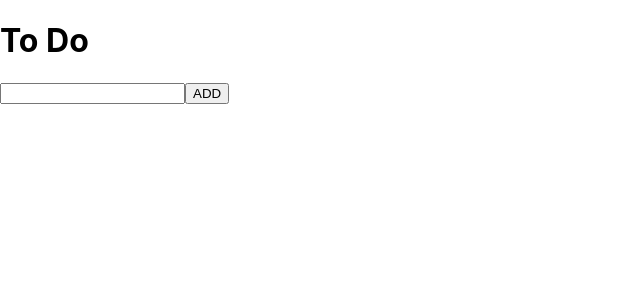
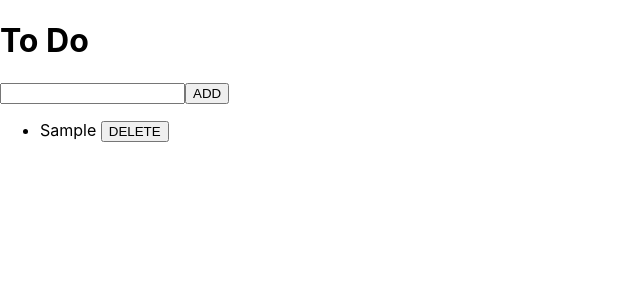
Before and after one commit to quavious/redux-tutorial, a React (Create React App) app: page / in a window 1280 px wide. Both pictures are taken after typing "Sample" into the empty fields and a click on the button "ADD". Shown: the top 300 px of the page, without its empty margins (0-640 px from the left). Built offline with nearby package versions, Linux system fonts and the light colour scheme.

Commit message:
Add, or Delete ToDo Element
With mapDispatchToProps
Attach Trigger Functions to Current Props of Element
Parameter Dispatch works like Method store.dispatch
actionTriggers define which action to trigger

```diff
--- /dev/null
+++ b/src/components/to-do.js
@@ -0,0 +1,23 @@
+import React from 'react';
+import {connect} from 'react-redux';
+
+import {actionTriggers} from '../store'
+
+const ToDos = ({text, id, deleteToDo}) => {
+    return (
+        <li id={id}>
+            {text} <button onClick={() => deleteToDo(id)}>DELETE</button>
+        </li>
+    )
+}
+
+const mapDispatchToProps = (dispatch, ownProps) => {
+    console.log(ownProps);
+    // We Can Use ownProps instead of ToDo Element id.
+    // Not Knowing How ownProps Works... :(
+    return {
+        deleteToDo : (id) => dispatch(actionTriggers.deleteToDo(id))
+    }
+}
+
+export default connect(null, mapDispatchToProps)(ToDos);
--- a/src/routes/Home.js
+++ b/src/routes/Home.js
@@ -1,8 +1,10 @@
 import React, { useState } from 'react'
 import {connect} from 'react-redux'
+import {actionTriggers} from '../store'
+import ToDo from '../components/to-do'
 
 const Home = (props) => {
-    const {toDos} = props;
+    const {toDos, addToDo} = props;
 
     const [text, setText] = useState("");
     const onChange = (e) => {
@@ -12,8 +14,10 @@ const Home = (props) => {
 
     const onSubmit = (e) => {
         e.preventDefault()
-        console.log(text)
+        addToDo(text)
         setText("");
+
+        console.log(toDos)
     }
     return <>
         <h1>To Do</h1>
@@ -22,7 +26,7 @@ const Home = (props) => {
             <button id="add">ADD</button>
         </form>
         <ul id="list">
-            {toDos.map(el => <li>{el}</li>)}
+            {toDos.map((el) => <ToDo key={el.id} text={el.text} id={el.id}/>)}
         </ul>
     </>
 }
@@ -35,4 +39,10 @@ const mapStateToProps = (state, ownProps) => {
     }
 }
 
-export default connect(mapStateToProps)(Home);
+const mapDispatchToProps = (dispatch, ownProps) => {
+    return {
+        addToDo : (text) => dispatch(actionTriggers.addToDo(text))
+    }
+}
+
+export default connect(mapStateToProps, mapDispatchToProps)(Home);
--- a/src/store.js
+++ b/src/store.js
@@ -3,14 +3,14 @@ import {createStore} from 'redux'
 const ADD = "ADD"
 const DELETE = "DELETE"
 
-export const addToDo = (text) => {
+const addToDo = (text) => {
     return {
         type: ADD,
         text
     }
 }
 
-export const deleteToDo = (id) => {
+const deleteToDo = (id) => {
     return {
         type: DELETE,
         id
@@ -20,7 +20,7 @@ export const deleteToDo = (id) => {
 const reducer = (state=[], action) => {
     switch (action.type) {
         case ADD:
-            return [{type: action.text, id: Date.now()}, ...state]
+            return [{text: action.text, id: Date.now()}, ...state]
         case DELETE:
             return state.filter(el => el.id !== action.id)
         default:
@@ -30,6 +30,9 @@ const reducer = (state=[], action) => {
 
 const store = createStore(reducer)
 
-store.subscribe(() => {})
-
+store.subscribe(() => console.log(store.getState()))
+export const actionTriggers = {
+    addToDo,
+    deleteToDo,
+}
 export default store;
```
Also changed, not shown: 1 other file (tests, documents, lock files or other folders).
